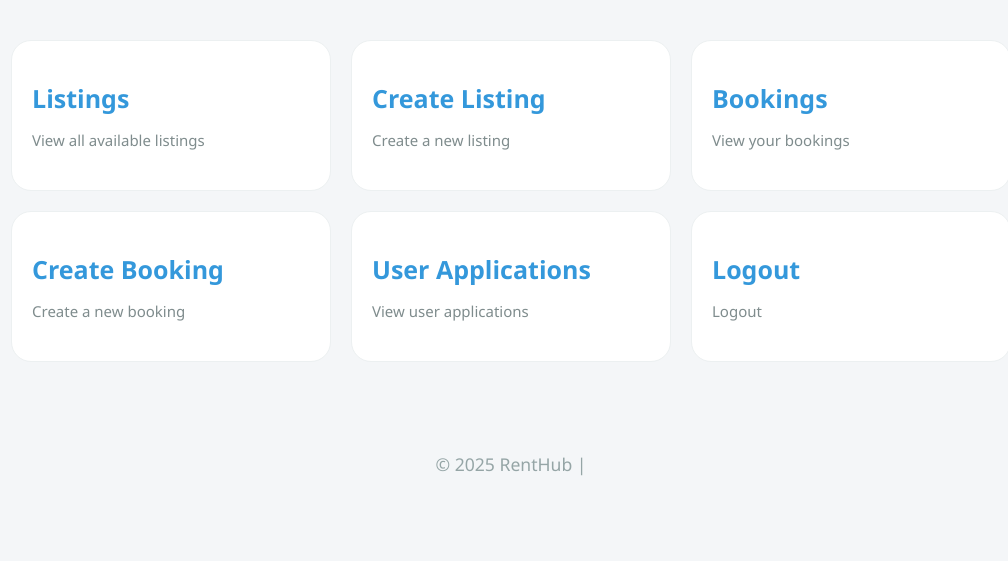
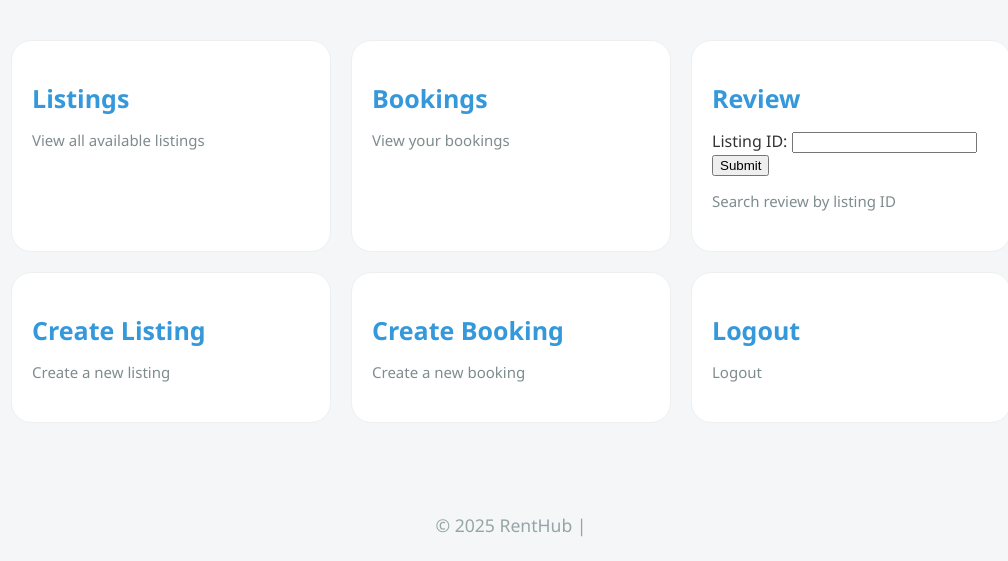
Before and after one commit to andreylapko1/RentHub, a Django app: page /home/ in a window 1280 px wide. Shown: the part 171-732 px from the top of the page, without its empty margins (129-1137 px from the left). Run offline with Django 5.2, Linux system fonts and the light colour scheme.

Commit message:
add form /home to check review

```diff
--- a/listings/urls.py
+++ b/listings/urls.py
@@ -14,7 +14,7 @@ urlpatterns = [
     path('my/', UserListingListView.as_view(), name='listings_user_list'),
     path('userlist/', UserList.as_view(), name='userlist'),
     path('my/<int:pk>/', ListingRetrieveUpdateView.as_view(), name='my_lisings'),
-    path('review/<int:pk>', ListingViewsList.as_view(), name='reviews_by_listing'),
+    path('review/', ListingViewsList.as_view(), name='reviews_by_listing'),
     path('review/create', ReviewCreateView.as_view(), name='review create'),
 
 ]
--- a/listings/views.py
+++ b/listings/views.py
@@ -72,7 +72,8 @@ class ListingViewsList(ListAPIView):
     serializer_class = ListingViewsListSerializer
 
     def get_queryset(self):
-        return Review.objects.filter(booking__listing=self.kwargs['pk'])
+        listing_id = self.request.GET.get('listing_id')
+        return Review.objects.filter(booking__listing=listing_id)
 
 class ReviewCreateView(CreateAPIView):
     queryset = Review.objects.all()
--- a/users/templates/users/home.html
+++ b/users/templates/users/home.html
@@ -20,28 +20,42 @@
                 <p>View all available listings</p>
             </div>
                    <div class="box_link">
-                <h3><a href="/api/listings/create">Create Listing</a></h3>
-                <p>Create a new listing</p>
+                <h3><a href="/api/bookings">Bookings</a></h3>
+                <p>View your bookings</p>
+            </div>
+
+                  <div class="box_link">
+                <h3><a href="/api/listings/review">Review</a></h3>
+                              <form method="GET" action="{% url 'reviews_by_listing' %}">
+
+    <label for="listing_id">Listing ID:</label>
+    <input type="number" name="listing_id" id="listing_id" required>
+
+    <button type="submit">Submit</button>
+</form>
+
+                <p>Search review by listing ID</p>
             </div>
 
 
 
              <div class="box_link">
-                <h3><a href="/api/bookings">Bookings</a></h3>
-                <p>View your bookings</p>
+                <h3><a href="/api/listings/create">Create Listing</a></h3>
+                <p>Create a new listing</p>
             </div>
 
                    <div class="box_link">
                 <h3><a href="/api/bookings/create">Create Booking</a></h3>
                 <p>Create a new booking</p>
-            </div><div class="box_link">
-                <h3><a href="/api/bookings/applications">User Applications</a></h3>
-                <p>View user applications</p>
             </div>
+
             <div class="box_link">
                 <h3><a href="/logout">Logout</a></h3>
                 <p>Logout</p>
             </div>
+
+
+
         </section>
 
         <footer>
```
Also changed, not shown: listings/serializers.py (line endings or trailing spaces). Lines whose indentation alone changed are shown as unchanged.
